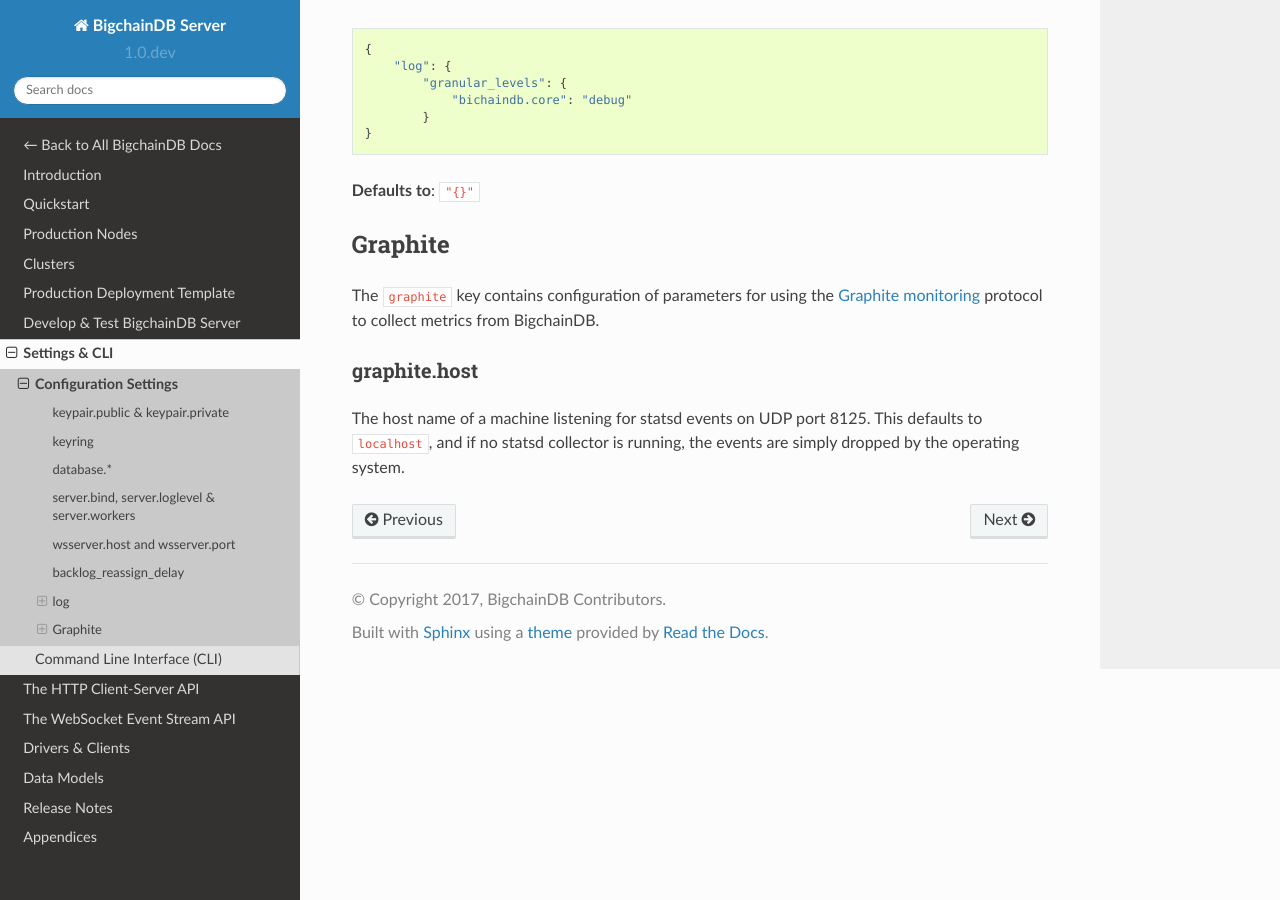
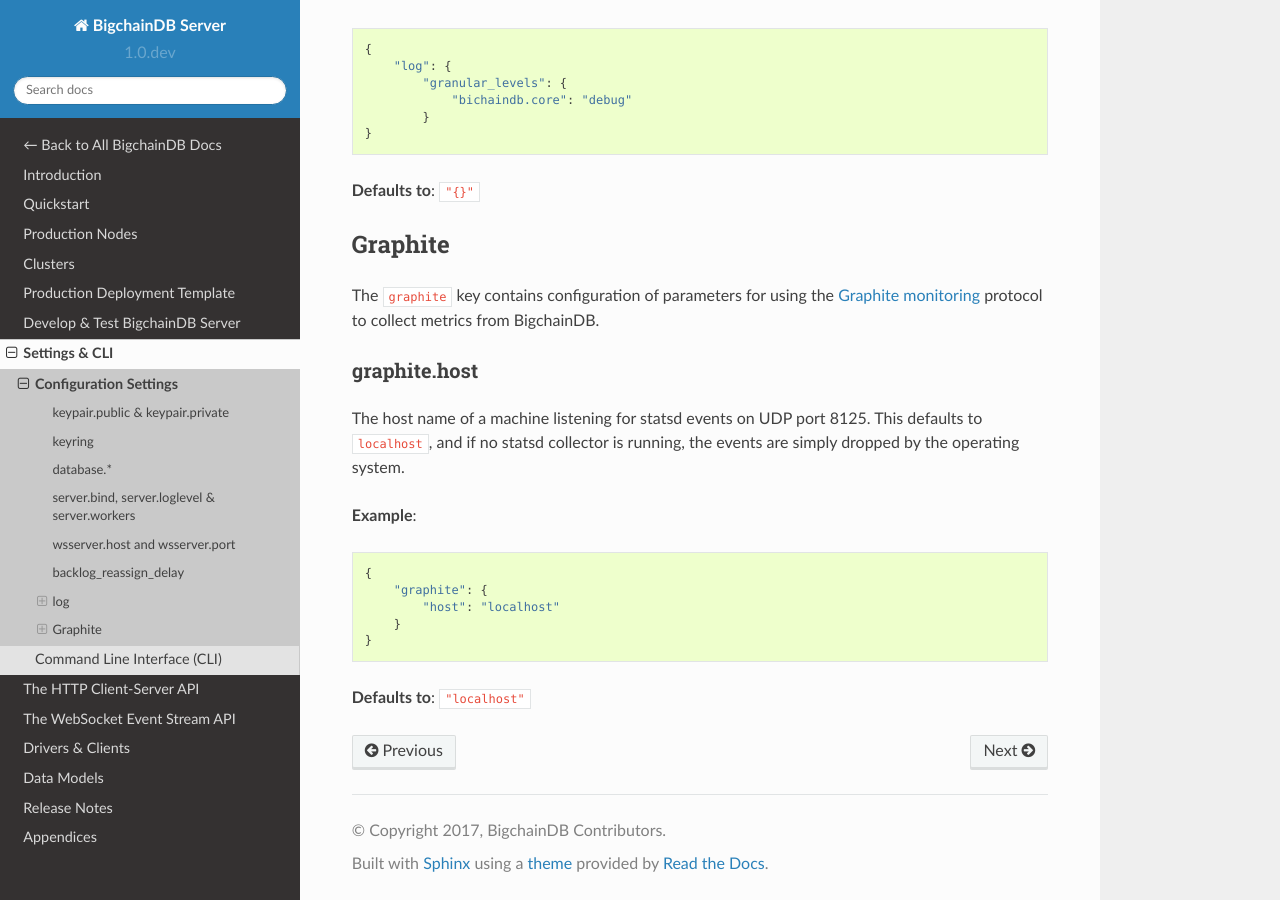
Before and after one commit to bigchaindb/bigchaindb, a Sphinx documentation site: the page built from docs/server/source/server-reference/configuration.md, in a window 1280 px wide and 900 px high, scrolled down 10938 px. Built offline with Sphinx 7.4.7 and the Read the Docs theme 2.0.0, drawn with Linux system fonts in a browser that asks for light colours; pages that are not in the unit, such as notebooks, are missing from menus.

Commit message:
add example

````diff
--- a/docs/server/source/server-reference/configuration.md
+++ b/docs/server/source/server-reference/configuration.md
@@ -506,3 +506,15 @@
 The host name of a machine listening for statsd events on UDP port 8125. This
 defaults to `localhost`, and if no statsd collector is running, the events are
 simply dropped by the operating system.
+
+**Example**:
+
+```
+{
+    "graphite": {
+        "host": "localhost"
+    }
+}
+```
+
+**Defaults to**: `"localhost"`
````
